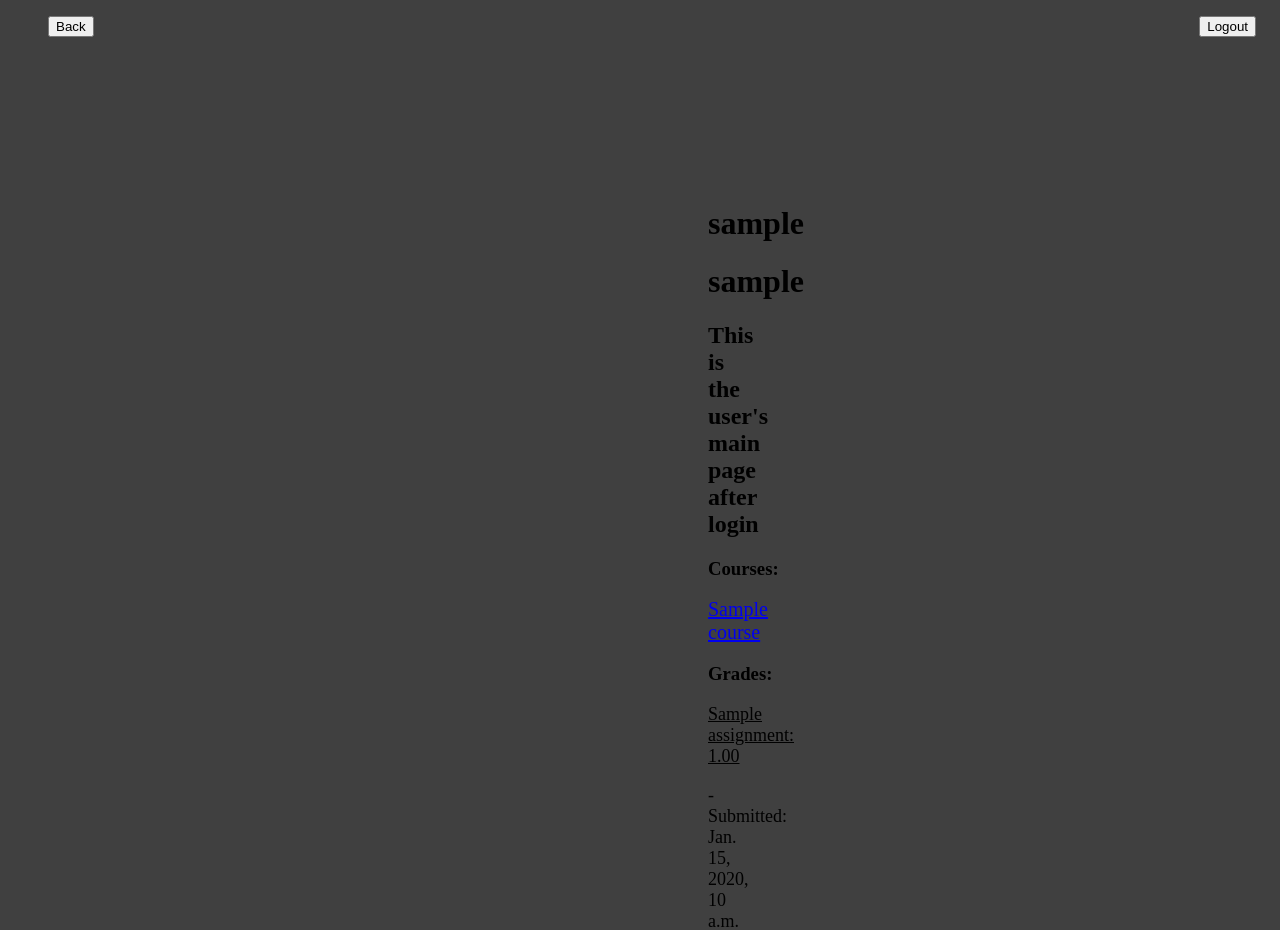
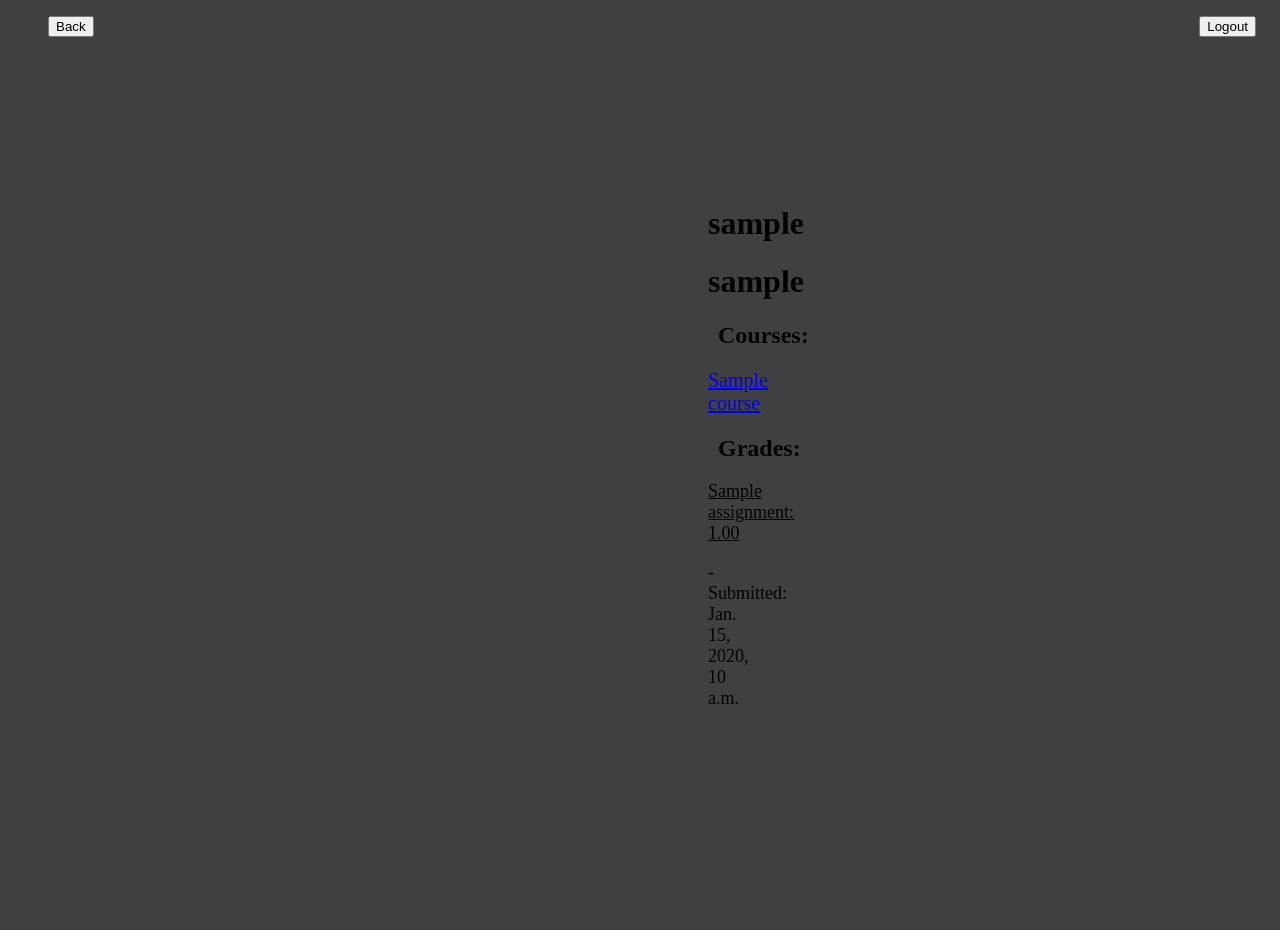
Before and after one commit to AlexPeterson99/EGR302-IDEal-Classroom-TEST, a Django app: page /account/ in a window 1280 px wide. Shown: the top 930 px of the page. After the commit the page ends 704 px from the top, so only its background shows below. Run offline with Django 3.2, Linux system fonts and the light colour scheme; a user stored in the database is signed in; tables that the repository leaves empty hold one stand-in row (values such as "Sample post").

Commit message:
UI updates

```diff
--- a/web_project/assets/styles.css
+++ b/web_project/assets/styles.css
@@ -35,10 +35,15 @@ div.register{
     text-align: center;
 }
 
+#header{
+    text-align: left;
+    padding-left: 10px;
+}
+
 div.course{
     text-align: justify;
     font-size: 20px;
-    margin-left: 35%;
+    margin-left: 20%;
 }
 
 div.grade{
--- a/web_project/templates/account.html
+++ b/web_project/templates/account.html
@@ -5,9 +5,9 @@
 {% if userDetails.isTeacher %}
     <h1>{{ userDetails.GitHubUsername }}</h1>
 {% endif %}
-<h2>This is the user's main page after login</h2>
+
 <div class="courses">
-    <h3>Courses:</h3>
+    <h2 id="header">Courses:</h2>
     {% for course in courses %}
         <div class="course">
             <li><a href="course">{{course.Title}}</a></li>
@@ -15,7 +15,7 @@
     {% endfor %}
 </div>
 <div class="grades">
-    <h3>Grades:</h3>
+    <h2 id="header">Grades:</h2>
     {% for submit in submits %}
         <div class="grade">
             <p class="assn">{{submit.AssignmentID.Title}}: {{submit.Grade}}</p>
```
